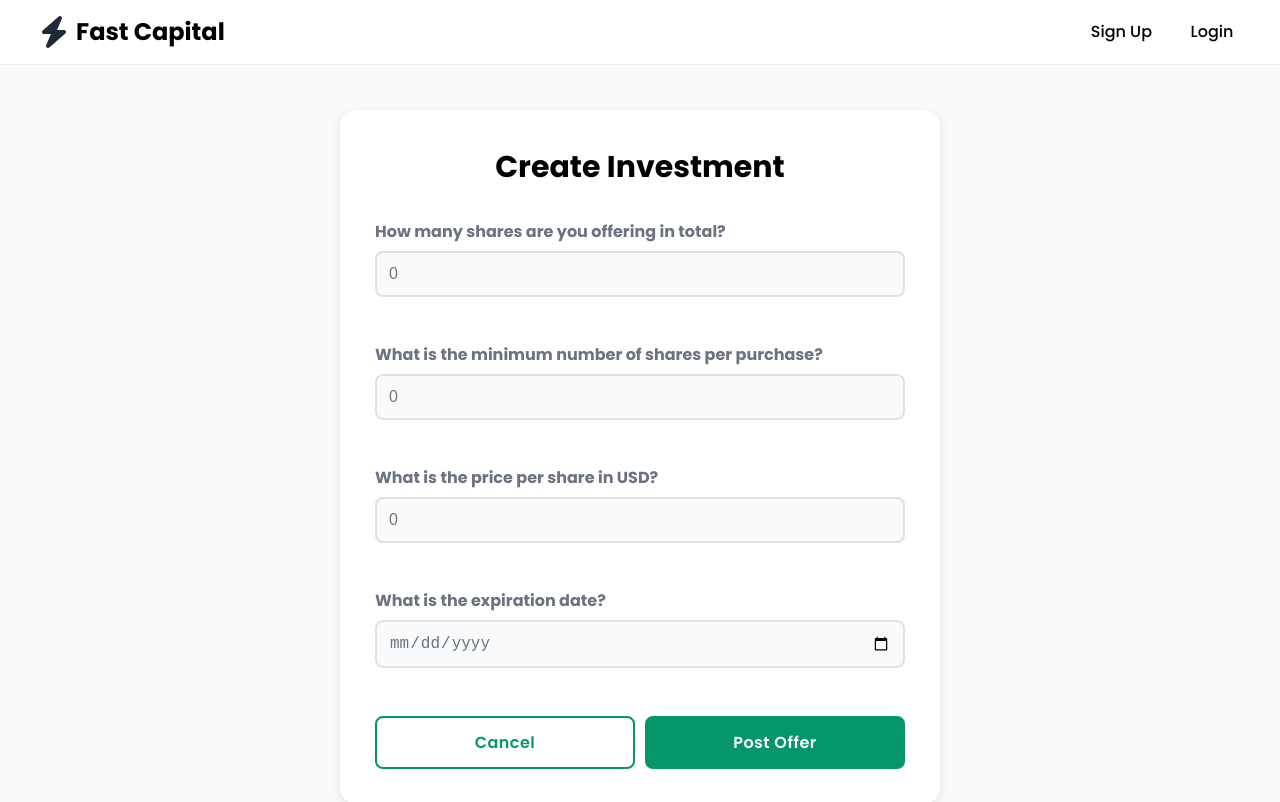
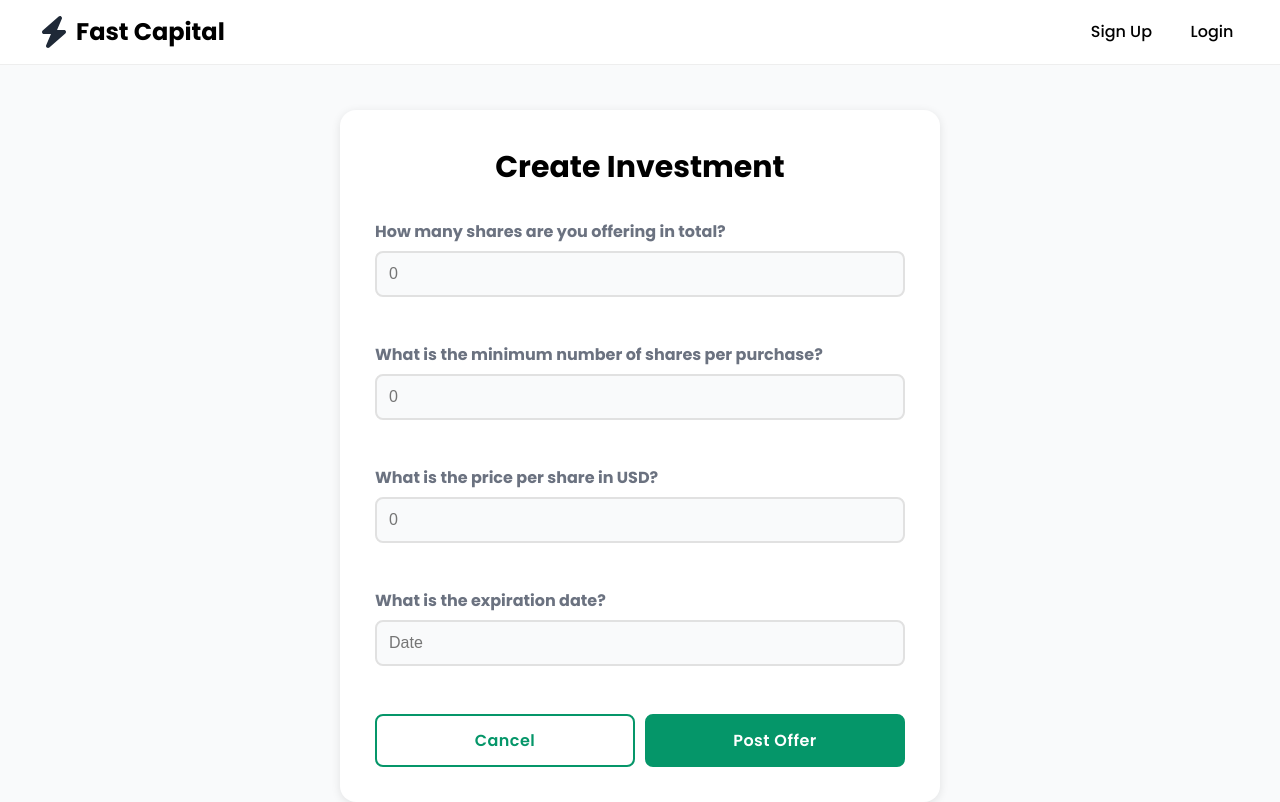
Before and after one commit to jlai9001/FastCapital, a React (Vite) app in the folder client/: page /create-investment in a window 1280 px wide. Shown: the top 802 px of the page. Built offline with nearby package versions, Linux system fonts and the light colour scheme; no server answers; sample sign-in values are in the browser's storage.

Commit message:
iOS add ivnestment

```diff
--- a/client/src/pages/create-investment.jsx
+++ b/client/src/pages/create-investment.jsx
@@ -10,6 +10,7 @@ export default function NewInvestment() {
   const [minInvestment, setMinInvestment] = useState("");
   const [expirationDate, setExpirationDate] = useState("");
   const [submitting, setSubmitting] = useState(false);
+  const [dateInputType, setDateInputType] = useState("text");
 
   const { myBusiness, refreshProtectedData, status } = useProtectedData();
   const business = myBusiness;
@@ -183,11 +184,18 @@ export default function NewInvestment() {
         <div className="field-label">What is the expiration date?</div>
         <input
           className="create-investment-input"
-            type="date"
+          type={dateInputType}
+          placeholder="Date"
           value={expirationDate}
+          onTouchStart={() => setDateInputType("date")}   // iOS: makes it open on first tap
+          onFocus={() => setDateInputType("date")}
+          onBlur={() => {
+            if (!expirationDate) setDateInputType("text");
+          }}
           onChange={(e) => setExpirationDate(e.target.value)}
         />
       </div>
+
 
         <br />
 
```
Lines whose indentation alone changed are shown as unchanged.
